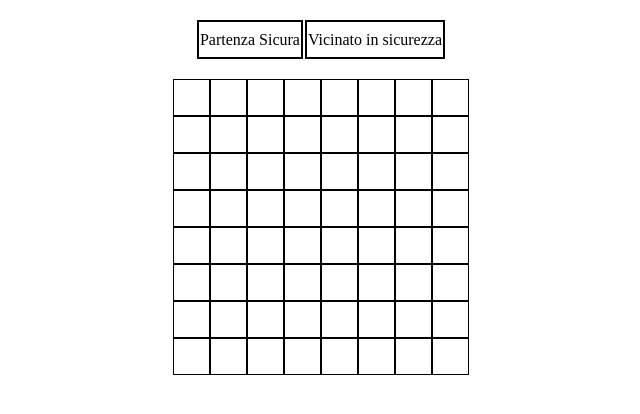
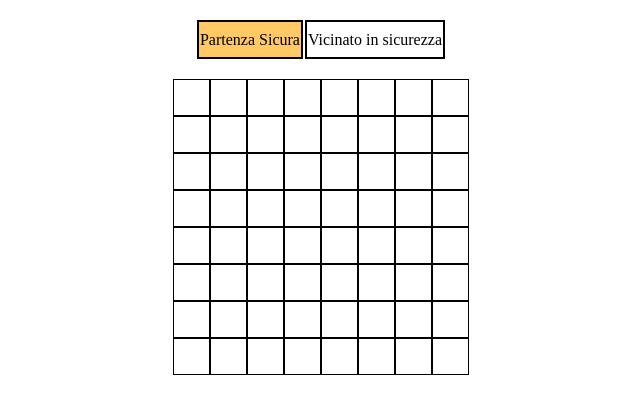
Before and after one commit to brandovardi/brandovardi.github.io, a PHP site: page /CampoMinato/index.html in a window 1280 px wide, with the pointer over the restyled element. Shown: the part 41-455 px from the top of the page, without its empty margins (319-959 px from the left). Run offline with PHP 8.4, Linux system fonts and the light colour scheme.

Commit message:
Update style.css

```diff
--- a/CampoMinato/style.css
+++ b/CampoMinato/style.css
@@ -177,6 +177,10 @@
     user-select: none;
 }
 
+td:hover {
+    background-color: rgb(255, 201, 102);
+}
+
 #partS {
     border: 2px solid black;
     line-height: 10%;
```
